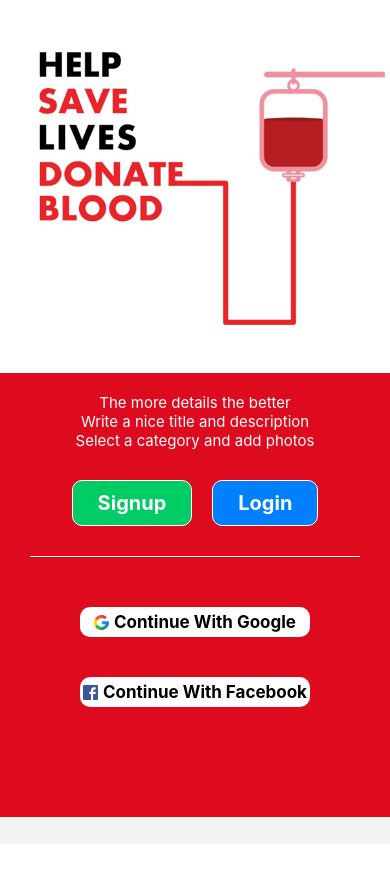
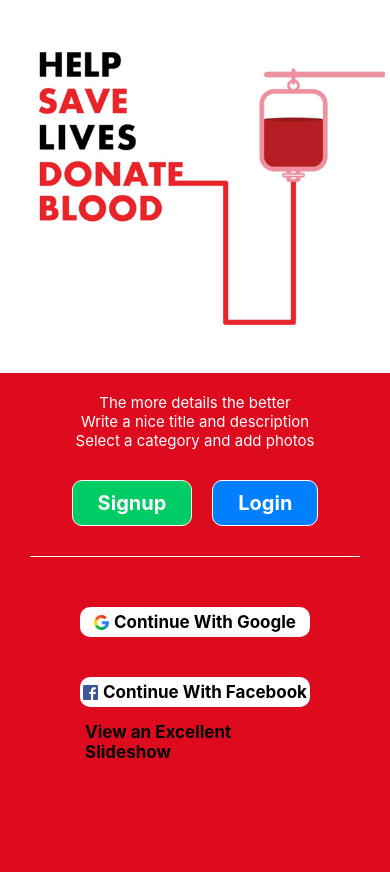
Before and after one commit to AliMuhammadAslam/FYP-Blood-Donation-System, a React Native app in the folder FYPBloodDonationSystem/: screen / in a window 390 px wide. Before the commit the page ends 844 px from the top, so only its background shows below. Built offline with nearby package versions, Linux system fonts and the light colour scheme.

Commit message:
navigation for slideshow

```diff
--- a/FYPBloodDonationSystem/App.js
+++ b/FYPBloodDonationSystem/App.js
@@ -28,6 +28,7 @@ import { NavigationContainer, useNavigation } from '@react-navigation/native';
 import { createNativeStackNavigator } from '@react-navigation/native-stack';
 import Login from './src/screens/login';
 import Signup from './src/screens/signup';
+import Slideshow from './src/components/slideshow';
 
 const win = Dimensions.get('window');
 const ratio = win.width/602;
@@ -120,8 +121,14 @@ const AuthenticationScreen = () => {
                 {"Continue With Facebook"}
               </Text>
             </TouchableOpacity>
+            <TouchableOpacity
+              style={{marginTop:15}}
+              onPress={() => navigation.navigate('Slideshow')}>
+              <Text style={styles.buttonText2}>
+                {"View an Excellent Slideshow"}
+              </Text>
+            </TouchableOpacity>
           </View>
-
           <View style={styles.plainPaddingBottom}/>
 
         </View>
@@ -153,7 +160,10 @@ const App = () => {
         component={Login}
         options={{headerShown: false}}
         />
-
+        <Stack.Screen name="Slideshow"
+        component={Slideshow}
+        //options={{headerShown: false}}
+        />
       </Stack.Navigator>
     </NavigationContainer>
   );
--- a/FYPBloodDonationSystem/index.js
+++ b/FYPBloodDonationSystem/index.js
@@ -5,6 +5,5 @@
 import {AppRegistry} from 'react-native';
 import App from './App';
 import {name as appName} from './app.json';
-import Slideshow from './src/components/slideshow.js';
 
-AppRegistry.registerComponent(appName, () => Slideshow);
+AppRegistry.registerComponent(appName, () => App);
```
